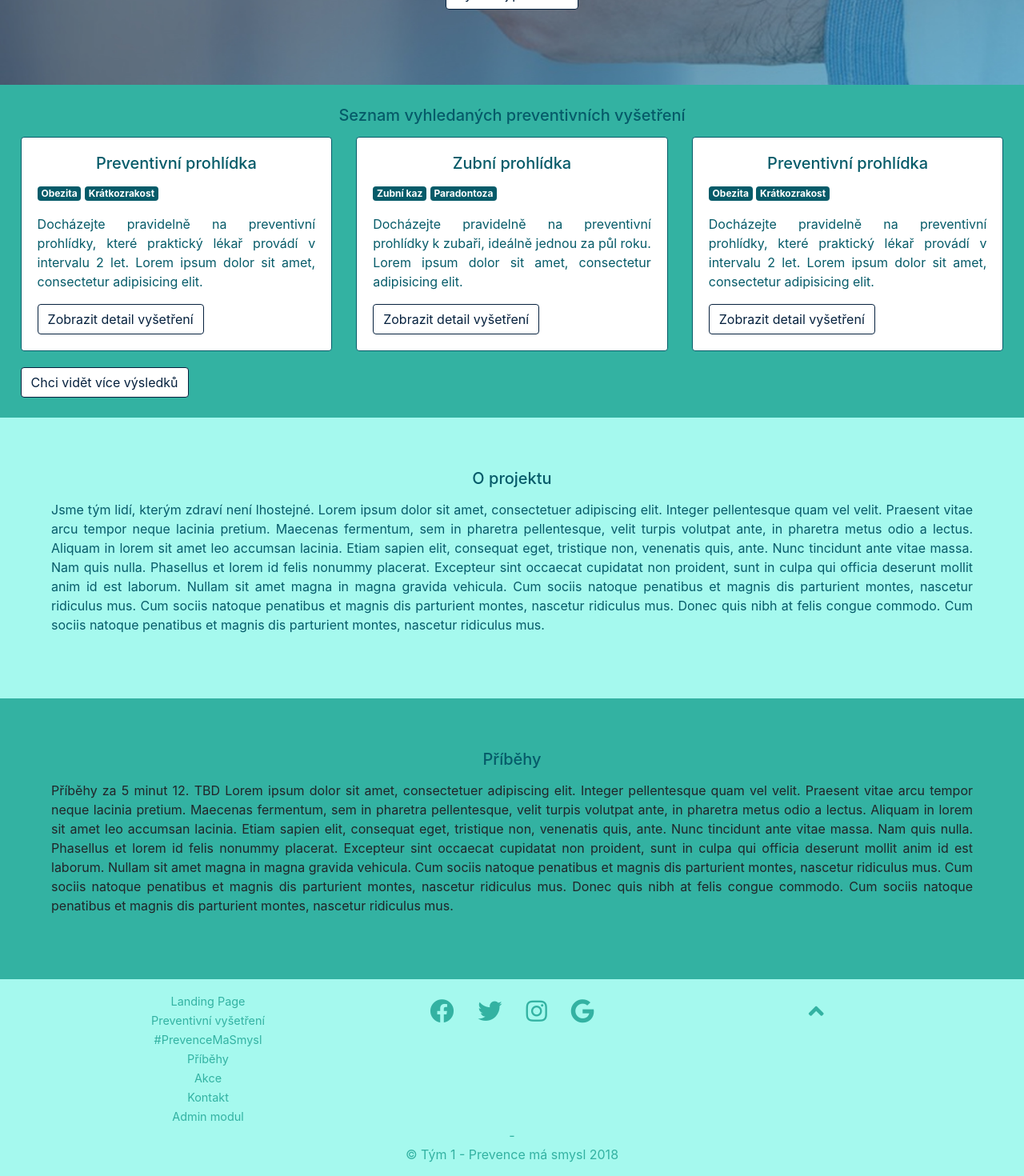
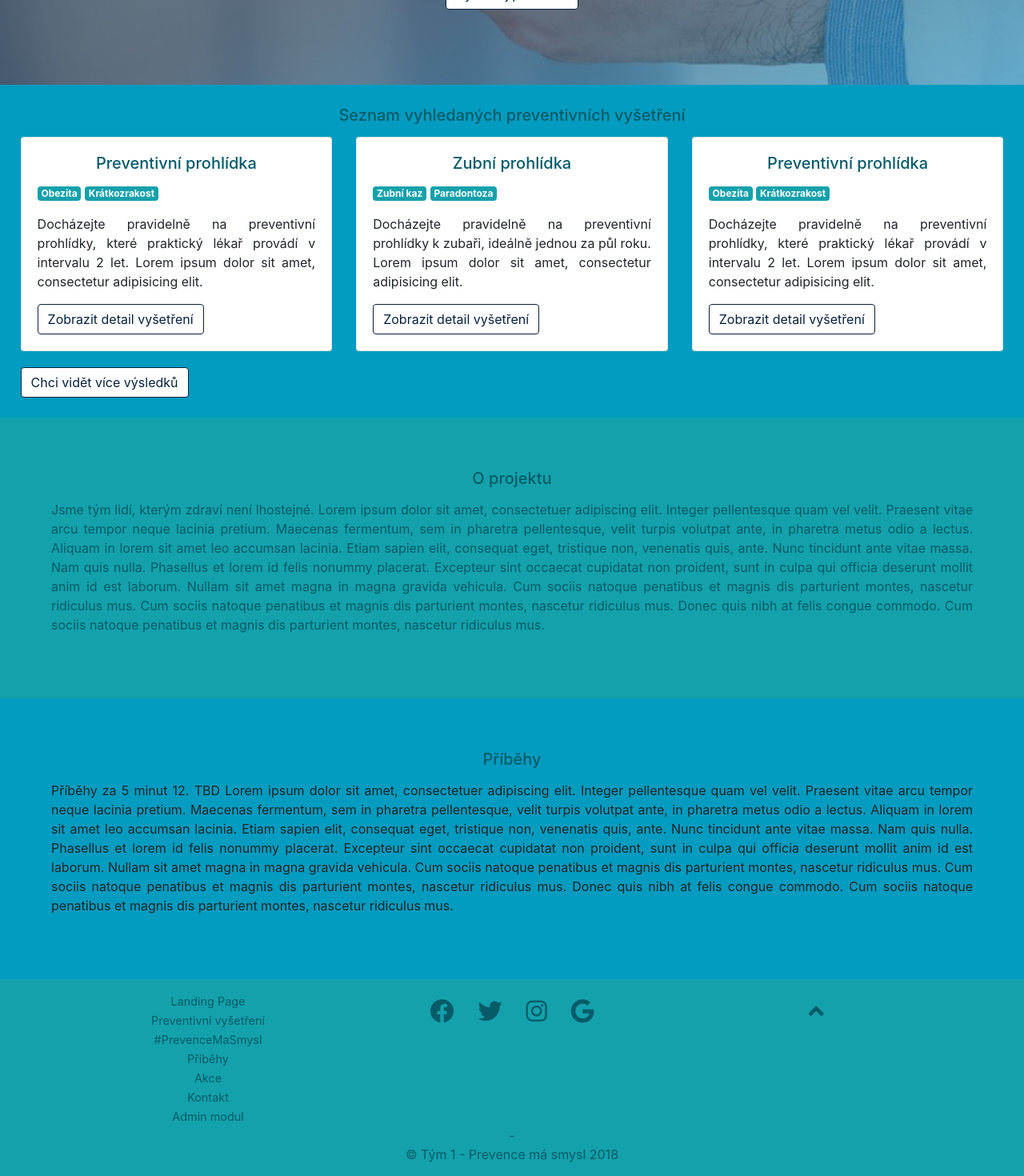
Before and after one commit to hniv00/prevence-ma-smyl_team01, a React (Create React App) app in the folder frontend/: page / in a window 1280 px wide. Shown: the part 669-2139 px from the top of the page at 80% size. Built offline with nearby package versions, Linux system fonts and the light colour scheme.

Commit message:
some CSS changes..hoping the last for today

```diff
--- a/frontend/src/App.css
+++ b/frontend/src/App.css
@@ -11,7 +11,7 @@ html {
 
 /* Space out content a bit */
 body {
-  background-color: #33b2a2
+  background-color: #019CC0;
 }
 
 p {
@@ -20,11 +20,11 @@ p {
 }
 
 #cssTextProject {
-  background-color: #a5f9ee;
+  background-color: #13a1ab;
 }
 
 #cssTextStory {
-  background-color: #33b2a2;
+  background-color: #019CC0;
 }
 
 h1, h2, h3, h4, h5, h6 {
@@ -61,7 +61,7 @@ header h6 {
 }
 
 #cssAboutProject {
-  background-color: #a5f9ee;
+  background-color: #13a1ab;
   color: #065B69;
 }
 
@@ -73,7 +73,7 @@ header h6 {
   left: 0;
   width: 100%;
   padding: 15px;
-  background-color: #a5f9ee;
+  background-color: #13a1ab;
   text-align: center;
 }
 
@@ -91,21 +91,21 @@ header h6 {
 
 /* Color of Examination */
 #cssExamination {
-  background-color: #065B69;
+  background-color: #13a1ab;
   color: white;
 }
 
 #cssCardExamination {
   background-color: white;
-  color: #065B69;
-  border-color: #065B69;
+  color: #06213;
+  border-color: #06213;
 }
 
 /* Color of Buttons */
 #cssButtonChecked  {
   background-color: white;
-  color: #06213e9;
-  border-color: #06213e9;
+  color: #06213e;
+  border-color: #06213e;
 }
 
 #cssButtonChecked:active {
@@ -211,13 +211,13 @@ header h6 {
 
 
 #flyoutMenu a p:hover {
-  color: #09a4e6;
+  color: #019CC0;
   text-decoration: none;
   font-size: 17px;
 }
 
 #cssHamburgerMenu:hover {
-  color: #09a4e6;
+  color: #019CC0;
   text-decoration: none;
   font-size: 17px;
 }
@@ -231,7 +231,7 @@ header h6 {
 /* Color of Footer */
 #cssFooterMenu {
   font-size: 90%;
-  color: #33b2a2;
+  color: #065B69;
 }
 
 #cssFooterMenu:hover {
@@ -240,7 +240,7 @@ header h6 {
 }
 
 #cssCopyright {
-  color: #33b2a2;
+  color: #065B69;
 }
 
 #cssFooterArrow {
@@ -251,7 +251,7 @@ header h6 {
 #cssAdminLogin   {
   background-color: white;
   color: #065B69;
-  border-color: #a5f9ee;
+  border-color: #13a1ab;
 }
 
 .placeholder {
@@ -265,7 +265,7 @@ a .fab, a .fas{
   text-align: center;
   line-height: 50px;
   font-size: 30px;
-  color: #33b2a2;
+  color: #065B69;
   margin: 0 15px;
   display: block;
   border-radius: 50%;
@@ -278,7 +278,7 @@ a .fab, a .fas{
 
 a:hover .fab {
   transform: rotateY(360deg);
-  color: #065B69;
+  color: white;
   transition: .5s;
   text-decoration: none;
 }
```
